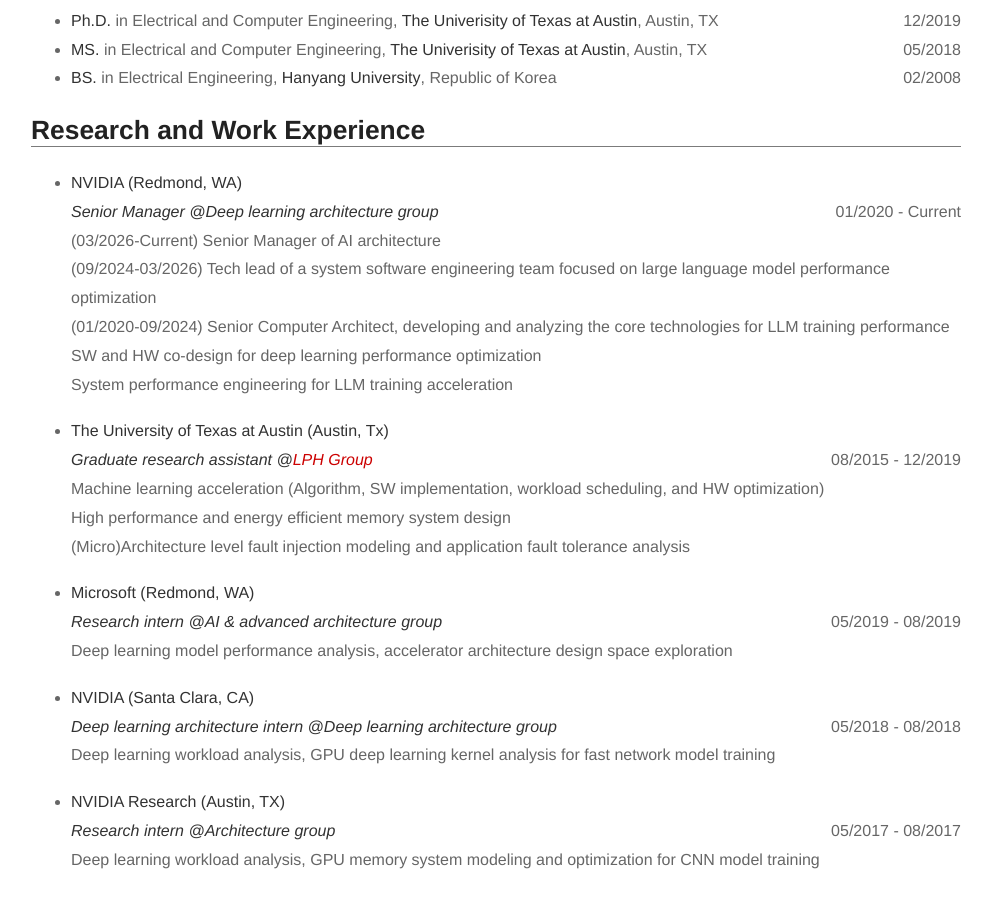
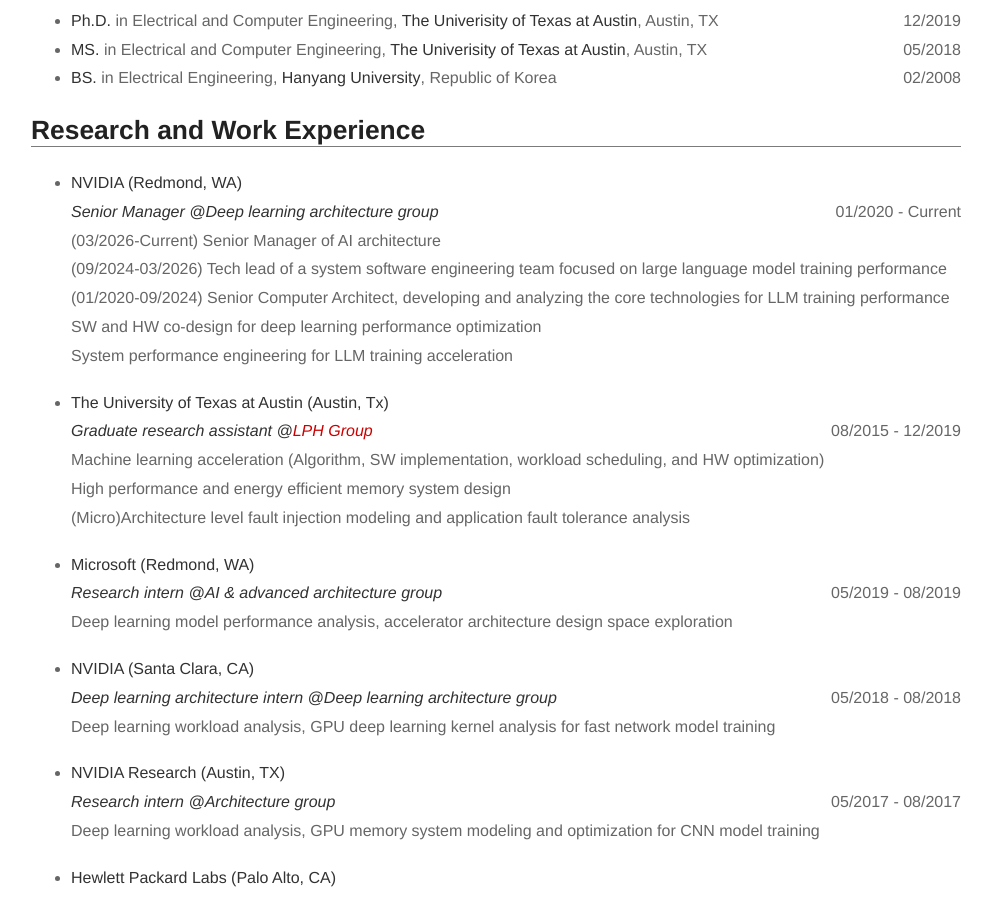
Before and after one commit to erhoo82/erhoo82.github.io, a Jekyll site: the page built from about.md, in a window 1280 px wide and 900 px high, scrolled down 933 px. Shown: the whole window, without its empty margins (144-1136 px from the left). Built offline with Jekyll 4.4.1, drawn with Linux system fonts in a browser that asks for light colours.

Commit message:
update
Signed-off-by: Sangkug Lym <slym@nvidia.com>

```diff
--- a/about.md
+++ b/about.md
@@ -43,7 +43,7 @@ For more details about me, please refer <a href="https://drive.google.com/file/d
     <div style="float: left"><b><i>Senior Manager @Deep learning architecture group</i></b></div>
     <div style="float: right">01/2020 - Current</div>
     <br>(03/2026-Current) Senior Manager of AI architecture
-    <br>(09/2024-03/2026) Tech lead of a system software engineering team focused on large language model performance optimization
+    <br>(09/2024-03/2026) Tech lead of a system software engineering team focused on large language model training performance
     <br>(01/2020-09/2024) Senior Computer Architect, developing and analyzing the core technologies for LLM training performance
     <br>SW and HW co-design for deep learning performance optimization
     <br>System performance engineering for LLM training acceleration
```
